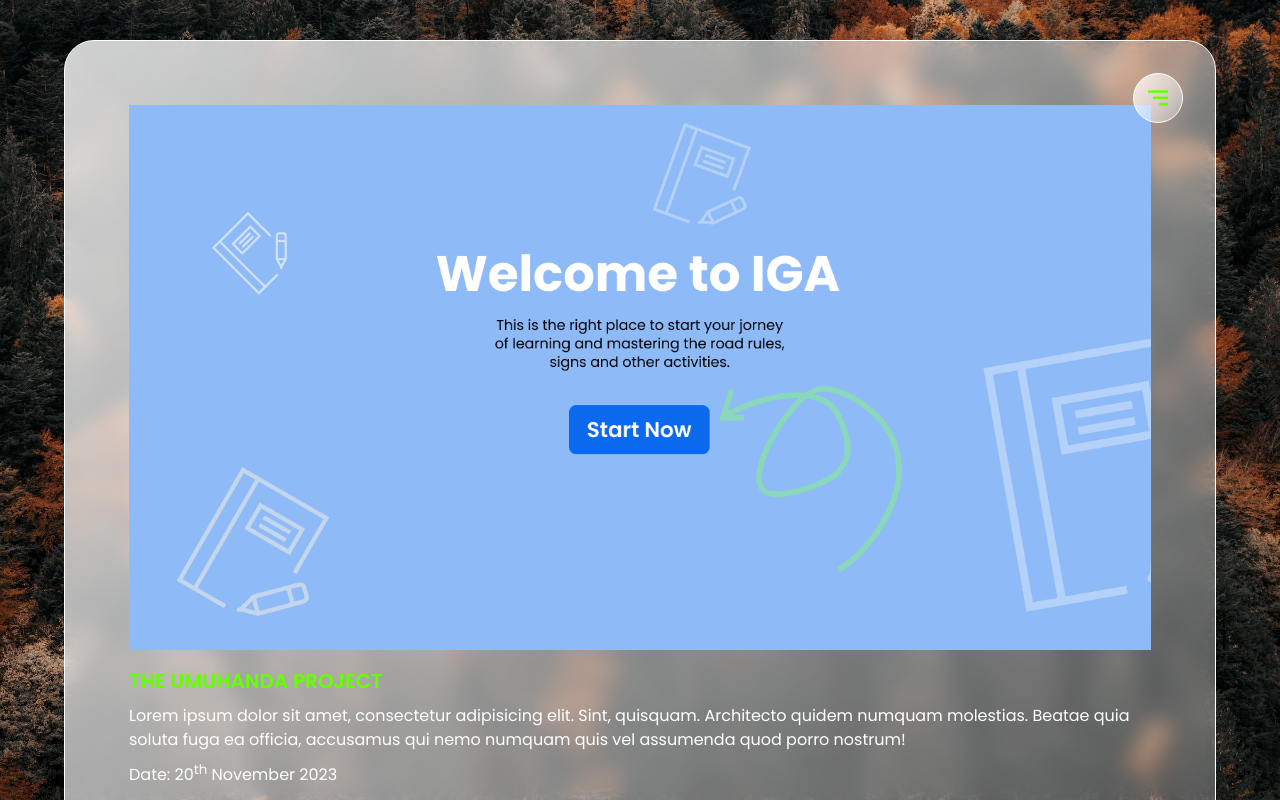
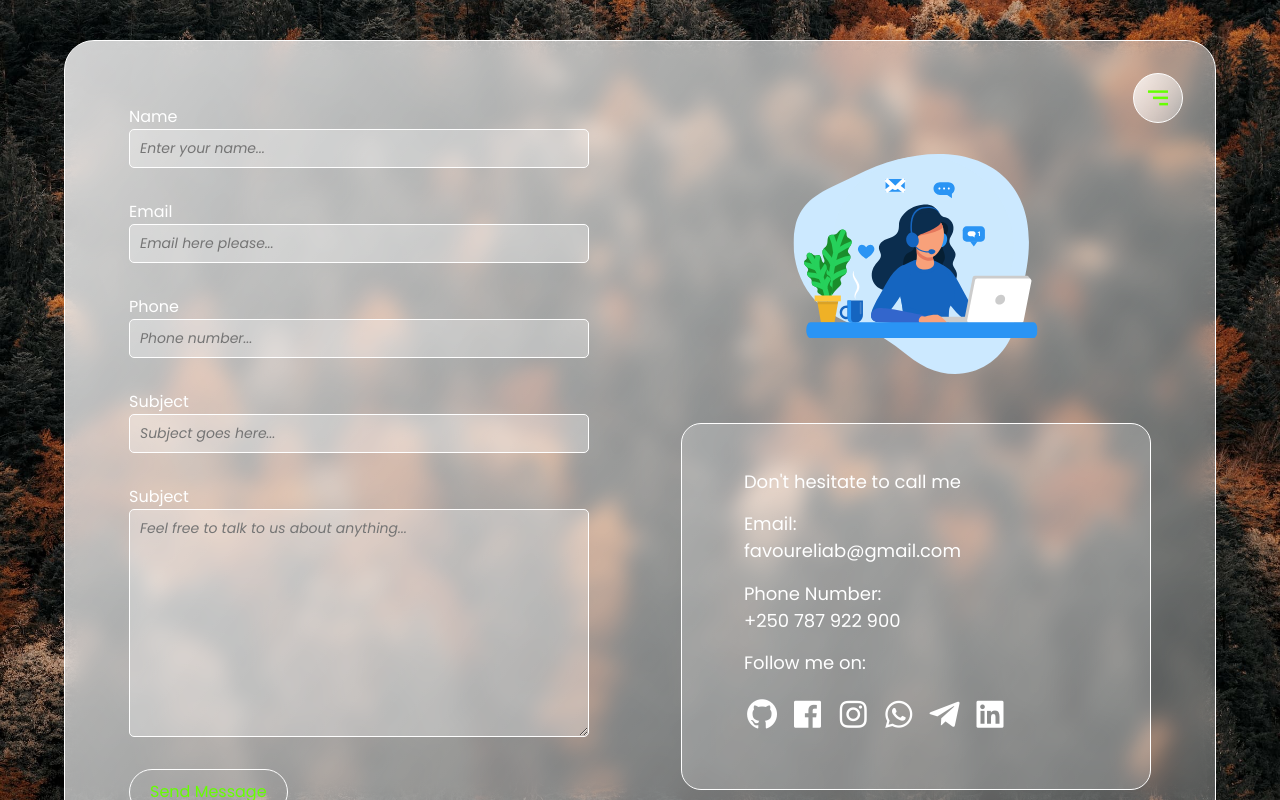
Before and after one commit to Favor-star/personal-web, a plain HTML site: page index.html in a window 1280 px wide. Drawn offline with nearby package versions, Linux system fonts and the light colour scheme.

Commit message:
Finished the contact me section; remaining smoothing the animations and adding JS

```diff
--- a/index.html
+++ b/index.html
@@ -254,14 +254,94 @@
           <i class="icons bx bx-menu-alt-right"></i>
         </div>
         <section class="view-work">
-          <img class="" src="public/images/Project-1.png" alt="">
+          <img class="" src="public/images/Project-1.png" alt="" />
           <span class="card-texts">
             <p class="title">The Umuhanda Project</p>
-            <p class="explain">Lorem ipsum dolor sit amet, consectetur adipisicing elit. Sint, quisquam. Architecto quidem numquam molestias. Beatae quia soluta fuga ea officia, accusamus qui nemo numquam quis vel assumenda quod porro nostrum!</p>
-            <p class="time">Date: 20<sup>th</sup> November 2023</p>
-            <p class="tech-used">Technologies Used</p>
-            <p class="link">Check Link <a target="_blank" href="https://favor-star.github.io/umuhanda">favor-star.github.io/umuhanda</a></p>
+            <p class="explain">
+              Lorem ipsum dolor sit amet, consectetur adipisicing elit. Sint,
+              quisquam. Architecto quidem numquam molestias. Beatae quia soluta
+              fuga ea officia, accusamus qui nemo numquam quis vel assumenda
+              quod porro nostrum!
+            </p>
+            <p class="time">
+              Date: <span>20<sup>th</sup> November 2023</span>
+            </p>
+            <p class="tech-used">
+              Technologies Used: <span>HTML, CSS, JAVASCRIPT</span>
+            </p>
+            <p class="link">
+              Click to Open:
+              <a target="_blank" href="https://favor-star.github.io/umuhanda"
+                >favor-star.github.io/umuhanda</a
+              >
+            </p>
           </span>
+          <span class="return btns">
+            <p class="return-txt">Return</p>
+            <i class="icons bx bx-undo"></i>
+          </span>
+        </section>
+      </section>
+      <section id="contact-me-main-div" class="main-div">
+        <div class="menu-icon">
+          <i class="icons bx bx-menu-alt-right"></i>
+        </div>
+        <section class="contact-me">
+          <div class="send-message">
+            <span class="one-input">
+              <label for="name">Name</label>
+              <input class="inputs" type="text" name="name" id="name" placeholder="Enter your name..."/>
+            </span>
+            <span class="one-input">
+              <label for="email">Email</label>
+              <input class="inputs" type="email" name="email" id="email" placeholder="Email here please..."/>
+            </span>
+            <span class="one-input">
+              <label for="phone">Phone</label>
+              <input class="inputs" type="tel" name="phone" id="phone" placeholder="Phone number..." />
+            </span>
+            <span class="one-input">
+              <label for="subject">Subject</label>
+              <input class="inputs" type="text" name="subject" id="subject" placeholder="Subject goes here..." />
+            </span>
+            <span class="one-input">
+              <label for="subject">Subject</label>
+              <textarea
+                class="inputs"
+                name="msg-body"
+                id="mesg-body"
+                cols="30"
+                rows="10"
+                placeholder="Feel free to talk to us about anything..."
+              ></textarea>
+            </span>
+            <button style="font-size: 16px;" class="btns">Send Message</button>
+          </div>
+          <div class="contact-links">
+            <img
+              src="public/images/support-1.svg"
+              alt="Support Us Image"
+              class="contact-igms"
+            />
+            <span class="contact-item">
+              <p class="contact-link-title">Don't hesitate to call me</p>
+              <p class="contact-link-email">
+                Email: <span>favoureliab@gmail.com</span>
+              </p>
+              <p class="phone-number">
+                Phone Number: <span>+250 787 922 900</span>
+              </p>
+              <p>Follow me on:</p>
+              <span class="contact-link-icons">
+                <i class="bx bxl-github" title="Github" style="color: #ffffff"></i>
+                <i class="bx bxl-facebook-square" title="Facebook" style="color: #ffffff"></i>
+                <i class="bx bxl-instagram" title="Instagram" style="color: #ffffff"></i>
+                <i class="bx bxl-whatsapp" title="Whatsapp" style="color: #ffffff"></i>
+                <i class="bx bxl-telegram" title="Telegram" style="color: #ffffff"></i>
+                <i class="bx bxl-linkedin-square" title="LinkedIn" style="color: #ffffff"></i>
+              </span>
+            </span>
+          </div>
         </section>
       </section>
     </main>
--- a/index.js
+++ b/index.js
@@ -13,6 +13,8 @@ aboutMe.style.display = "none";
 const works = document.getElementById("works-main-div");
 works.style.display = "none"
 
+const viewWork = document.getElementById("view-work-main-div")
+viewWork.style.display= " none"
 window.addEventListener("load", () => {
   setTimeout(() => {
     loader.style.display = "none";
--- a/styles.css
+++ b/styles.css
@@ -10,6 +10,7 @@ html {
   font-family: "Poppins", sans-serif;
   outline: none;
   line-height: 150%;
+  transition: all 0.4s ease-in-out;
 }
 :root {
   --accent: #66ff00;
@@ -394,10 +395,9 @@ main {
   background-color: #ffffff66;
 }
 .works-img {
-
   aspect-ratio: 1.875 / 1;
- width: 100%;
- height: 100%;
+  width: 100%;
+  height: 100%;
   object-fit: cover;
   border-radius: 10px;
   display: block;
@@ -412,10 +412,12 @@ main {
   font-size: var(--main-text);
   padding: 6px 15px;
 }
-#view-work-main-div{
+#view-work-main-div {
+  height: auto;
+  margin-top: 5vh;
   padding-bottom: 3vw;
 }
-.view-work{
+.view-work {
   width: 100%;
   height: 100%;
   display: flex;
@@ -423,22 +425,108 @@ main {
   align-items: flex-start;
 
   justify-content: flex-start;
-
 }
-.view-work img{
+.view-work img {
   width: 100%;
   aspect-ratio: 1.875 /1;
   object-fit: cover;
+  border-radius: 20px;
 }
-.card-texts{
+.card-texts {
   margin-top: 1rem;
   color: var(--white);
   display: flex;
   flex-direction: column;
   gap: 0.5rem;
 }
-.card-texts p:first-of-type{
-  font-size: var(--subheader-text);
+.card-texts p:first-of-type {
+  font-size: 25px;
   color: var(--accent);
   font-weight: 600;
 }
+.card-texts p {
+  font-weight: 500;
+}
+.card-texts p span,
+.card-texts p a {
+  font-weight: 700;
+  margin-left: 1rem;
+  font-size: 18px;
+  color: var(--accent);
+}
+.view-work .return {
+  margin-top: 2rem;
+  display: flex;
+  gap: 5px;
+  padding: 8px 15px;
+}
+/*Contact me Div*/
+.contact-me {
+  display: flex;
+  justify-content: space-between;
+  align-items: flex-start;
+  width: 100%;
+  height: 100%;
+}
+.send-message {
+  display: flex;
+  flex-direction: column;
+  align-items: flex-start;
+  gap: 2rem;
+  width: 45%;
+}
+.one-input {
+  display: flex;
+  flex-direction: column;
+  align-items: flex-start;
+  justify-content: center;
+  width: 100%;
+  color: var(--white);
+}
+.one-input label {
+  font-size: var(--main-text);
+  font-weight: 400;
+}
+.one-input .inputs {
+
+  width: 100%;
+  padding: 8px 10px;
+  font-size: 14px;
+  font-style: italic;
+  font-weight: 400;
+  color: var(--black);
+  background: rgba(255, 255, 255, 0.3);
+  border: var(--border);
+  border-radius: 5px;
+}
+.contact-links {
+  width: 46%;
+  height: 100%;
+  display: flex;
+  flex-direction: column;
+  justify-content: space-evenly;
+  align-items: center;
+
+}
+.contact-item {
+
+  display: flex;
+  width: 100%;
+  height: 50%;
+  flex-direction: column;
+  justify-content: space-between;
+  padding: 44px 62px;
+  background-color: rgba(255, 255, 255, 0.212);
+  border: var(--border);
+  border-radius: 20px;
+}
+.contact-item p {
+  color: var(--white);
+  font-size: 18px;
+  display: flex;
+  flex-direction: column;
+}
+.contact-link-icons {
+  font-size: 36px;
+  cursor: pointer;
+}
```
Also changed, not shown: public/images/support-1.svg (added).
